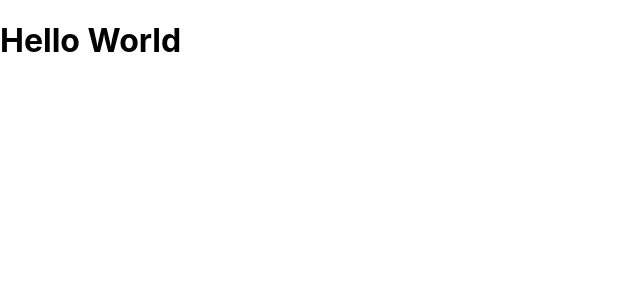
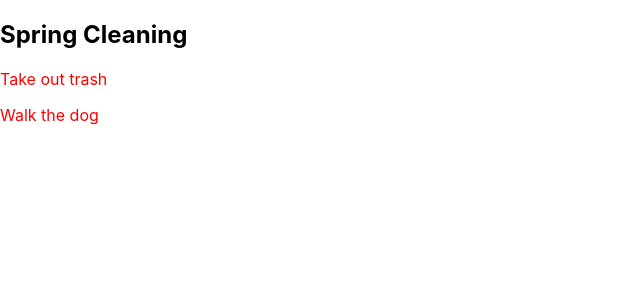
Before and after one commit to michaeldilulo/Todo-App, a React (Create React App) app: page / in a window 1280 px wide. Shown: the top 300 px of the page, without its empty margins (0-640 px from the left). Built offline with nearby package versions, Linux system fonts and the light colour scheme.

Commit message:
Render list with hard coded props

```diff
--- a/src/App.js
+++ b/src/App.js
@@ -1,9 +1,10 @@
+import Todo from "./Todo"
 import './App.css';
 
 function App() {
   return (
-    <div className="app">
-      <h1>Hello World</h1>
+    <div className="App">
+      <Todo title="Spring Cleaning" item1="Take out trash" item2="Walk the dog" />
     </div>
   );
 }
--- /dev/null
+++ b/src/Todo.css
@@ -0,0 +1,3 @@
+p {
+    color: red;
+}
--- /dev/null
+++ b/src/Todo.js
@@ -0,0 +1,14 @@
+import React from 'react';
+import "./Todo.css"
+
+const Todo = (props) => {
+    return (
+        <div className="Todo">
+            <h2>{props.title}</h2>
+            <p>{props.item1}</p>
+            <p>{props.item2}</p>
+        </div>
+    )
+}
+
+export default Todo;
```
